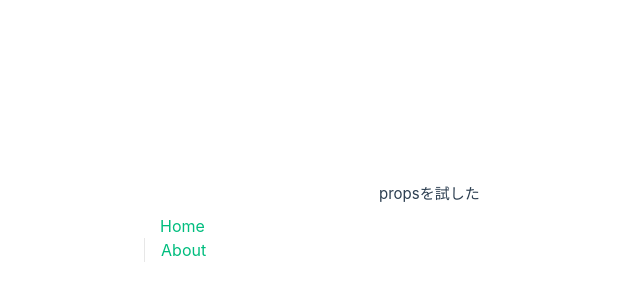
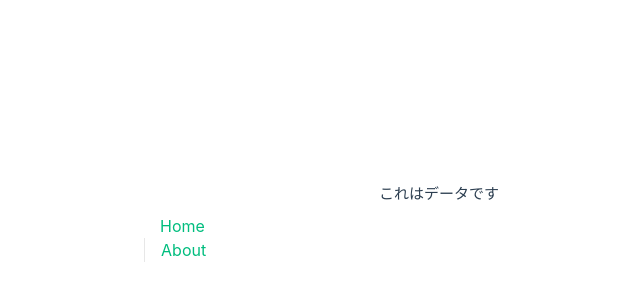
Before and after one commit to aspiratio/vue-todo-app, a Vue app: page / in a window 1280 px wide. Shown: the part 170-470 px from the top of the page, without its empty margins (261-901 px from the left). Built offline with nearby package versions, Linux system fonts and the light colour scheme.

Commit message:
テキストバインディングをお試し

```diff
--- a/src/components/TestComponent.vue
+++ b/src/components/TestComponent.vue
@@ -2,8 +2,9 @@
 defineProps({
   text: String
 })
+const dataTest = 'これはデータです'
 </script>
 
 <template>
-  <p>{{ text }}</p>
+  <p v-text="dataTest"></p>
 </template>
```
